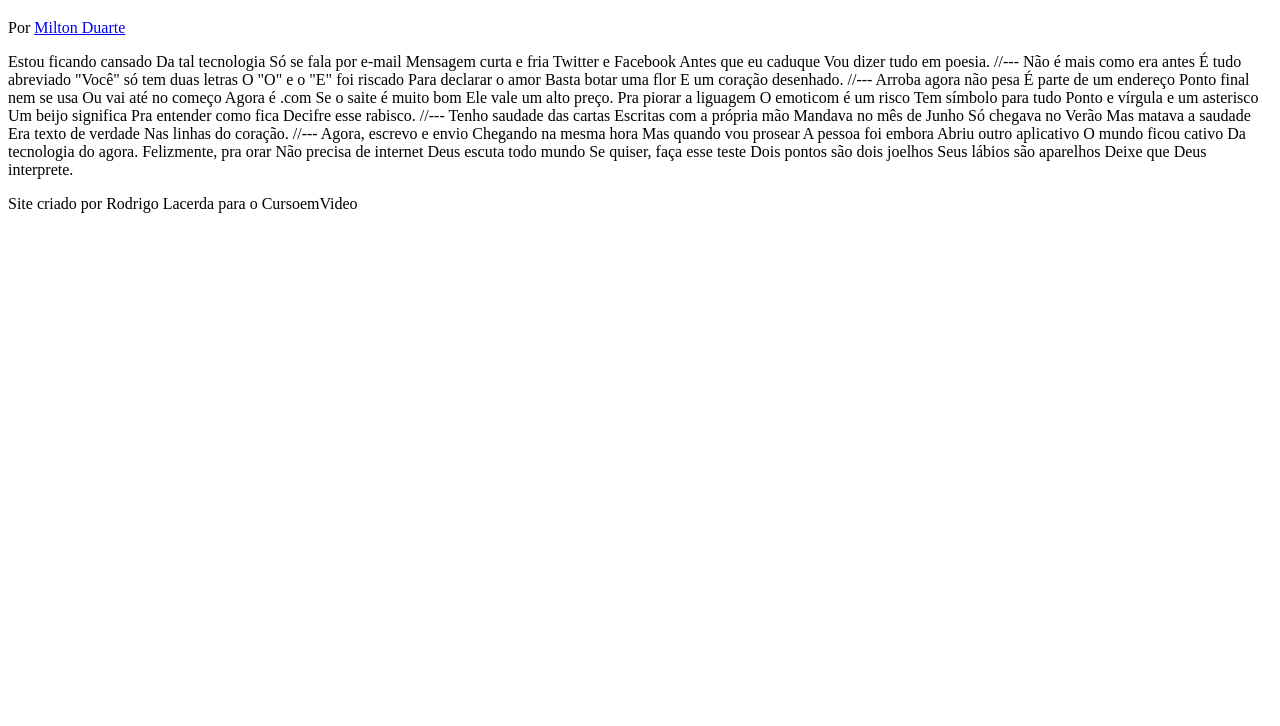
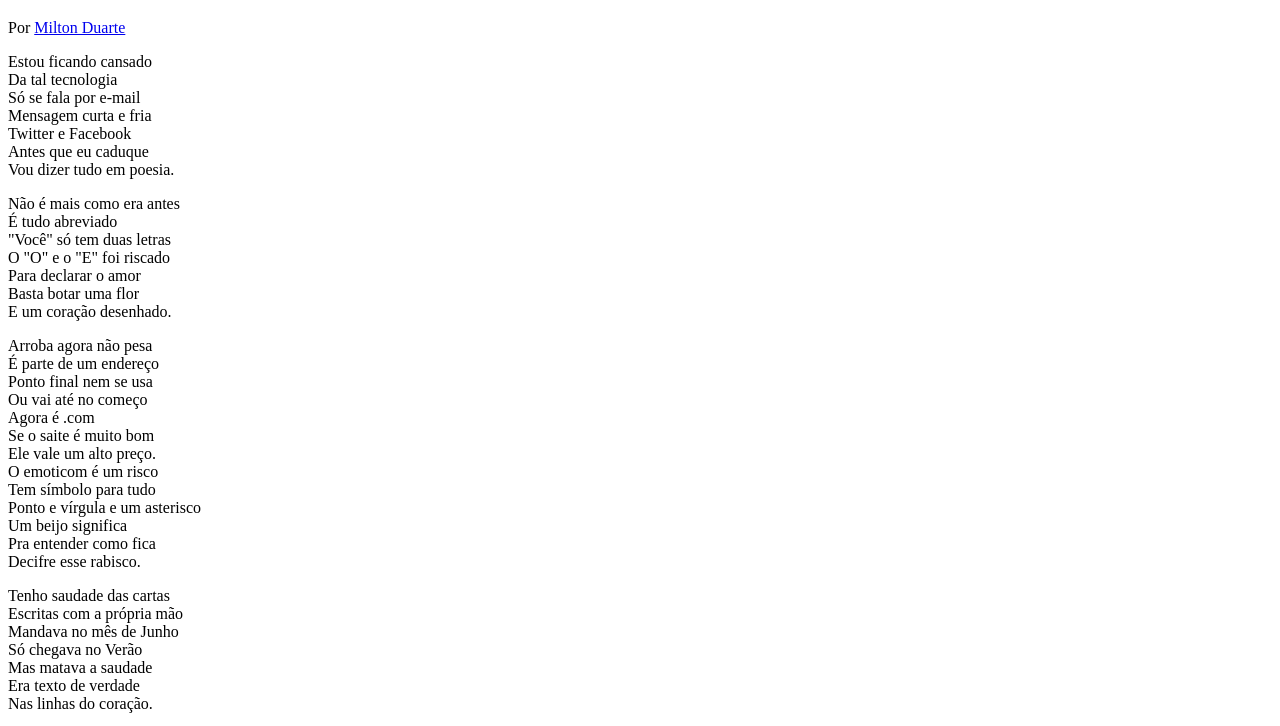
Before and after one commit to Rodlacerda/html-css, a plain HTML site: page desafios/d 012/index.html in a window 1280 px wide. Shown: the part 61-787 px from the top of the page. Drawn offline with Linux system fonts and the light colour scheme.

Commit message:
update d012

```diff
--- a/desafios/d 012/index.html
+++ b/desafios/d 012/index.html
@@ -4,6 +4,7 @@
     <meta charset="UTF-8">
     <meta name="viewport" content="width=device-width, initial-scale=1.0">
     <title>Projeto Cordel Moderno</title>
+    <link rel="stylesheet" href="style.css">
 </head>
 <body>
         <header>
@@ -16,69 +17,87 @@
 
         </header>
 
-        Estou ficando cansado
-        Da tal tecnologia
-        Só se fala por e-mail
-        Mensagem curta e fria
-        Twitter e Facebook
-        Antes que eu caduque
+        <section>
+            <p>
+                Estou ficando cansado <br>
+                Da tal tecnologia <br>
+                Só se fala por e-mail <br>
+                Mensagem curta e fria <br>
+                Twitter e Facebook <br>
+                Antes que eu caduque <br>
                 Vou dizer tudo em poesia.
+            </p>
+        </section>
 
-        //---
 
-        Não é mais como era antes
-        É tudo abreviado
-        "Você" só tem duas letras
-        O "O" e o "E" foi riscado
-        Para declarar o amor
-        Basta botar uma flor
+
+        <scetion>
+            <p>
+                Não é mais como era antes <br>
+                É tudo abreviado <br>
+                "Você" só tem duas letras <br>
+                O "O" e o "E" foi riscado <br>
+                Para declarar o amor <br>
+                Basta botar uma flor <br>
                 E um coração desenhado.
+            </p>
+        </scetion>
 
-        //---
 
-        Arroba agora não pesa
-        É parte de um endereço
-        Ponto final nem se usa
-        Ou vai até no começo
-        Agora é .com
-        Se o saite é muito bom
-        Ele vale um alto preço.
 
-        Pra piorar a liguagem
-        O emoticom é um risco
-        Tem símbolo para tudo
-        Ponto e vírgula e um asterisco
-        Um beijo significa
-        Pra entender como fica
+        <section>
+            <p>
+                Arroba agora não pesa <br>
+                É parte de um endereço <br>
+                Ponto final nem se usa <br>
+                Ou vai até no começo <br>
+                Agora é .com <br>
+                Se o saite é muito bom <br>
+                Ele vale um alto preço. <br>
+                O emoticom é um risco <br>
+                Tem símbolo para tudo <br>
+                Ponto e vírgula e um asterisco <br>
+                Um beijo significa <br>
+                Pra entender como fica <br>
                 Decifre esse rabisco.
+            </p>
+        </section>
 
-        //---
 
-        Tenho saudade das cartas
-        Escritas com a própria mão
-        Mandava no mês de Junho
-        Só chegava no Verão
-        Mas matava a saudade
-        Era texto de verdade
+
+        <section>
+            <p>
+                Tenho saudade das cartas <br>
+                Escritas com a própria mão <br>
+                Mandava no mês de Junho <br>
+                Só chegava no Verão <br>
+                Mas matava a saudade <br>
+                Era texto de verdade <br>
                 Nas linhas do coração.
+            </p>
+        </section>
 
-        //---
 
-        Agora, escrevo e envio
-        Chegando na mesma hora
-        Mas quando vou prosear
-        A pessoa foi embora
-        Abriu outro aplicativo
-        O mundo ficou cativo
+        <section>
+            <p>
+                Agora, escrevo e envio <br>
+                Chegando na mesma hora <br>
+                Mas quando vou prosear <br>
+                A pessoa foi embora <br>
+                Abriu outro aplicativo <br>
+                O mundo ficou cativo <br>
                 Da tecnologia do agora.
-
-        Felizmente, pra orar
-        Não precisa de internet
-        Deus escuta todo mundo
+            </p>
+            <p>
+                Felizmente, pra orar  <br>
+                Não precisa de internet <br>
+                Deus escuta todo mundo <br>
                 Se quiser, faça esse teste
-        Dois pontos são dois joelhos
-        Seus lábios são aparelhos
+                Dois pontos são dois joelhos <br>
+                Seus lábios são aparelhos <br>
                 Deixe que Deus interprete.
+            </p>
+        </section>
 
         <footer>
             <p>Site criado por Rodrigo Lacerda para o CursoemVideo</p>
--- /dev/null
+++ b/desafios/d 012/style.css
@@ -0,0 +1 @@
+@charset "UTF-8";
```
Lines whose indentation alone changed are shown as unchanged.
